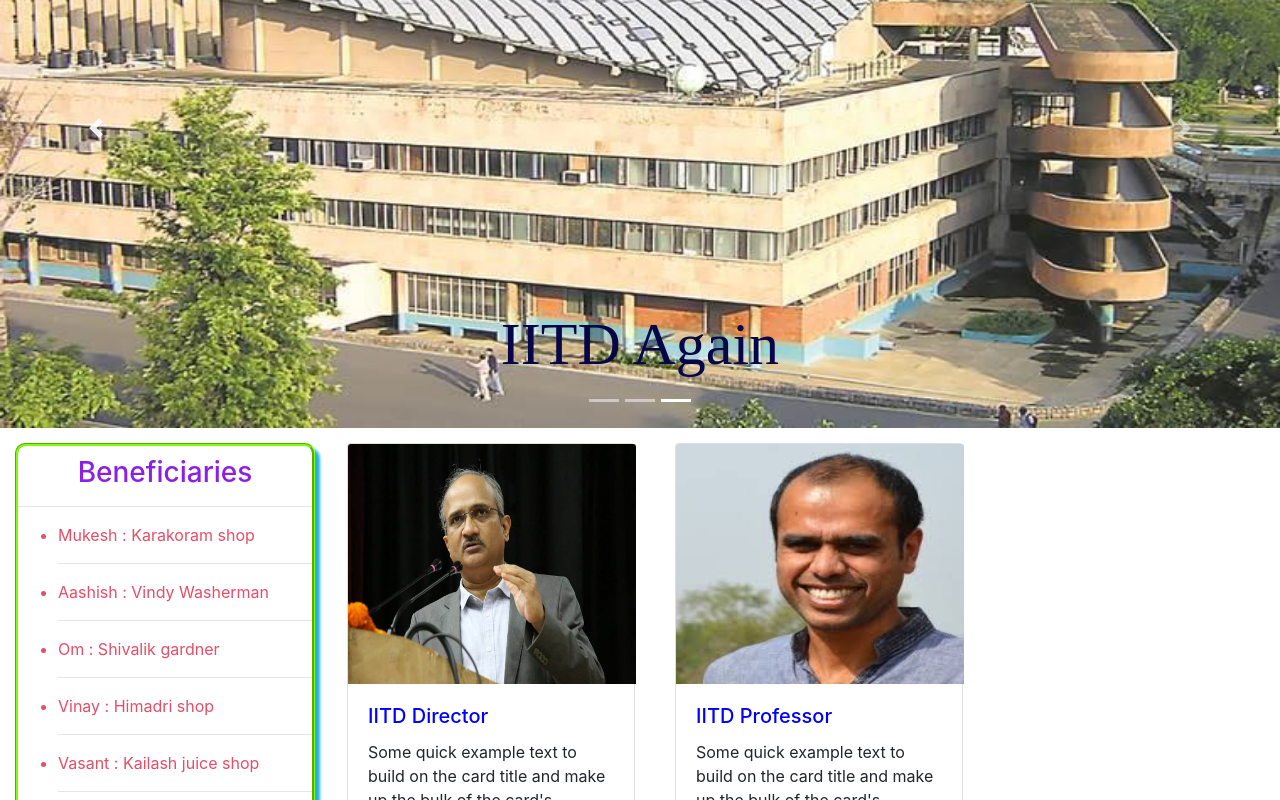
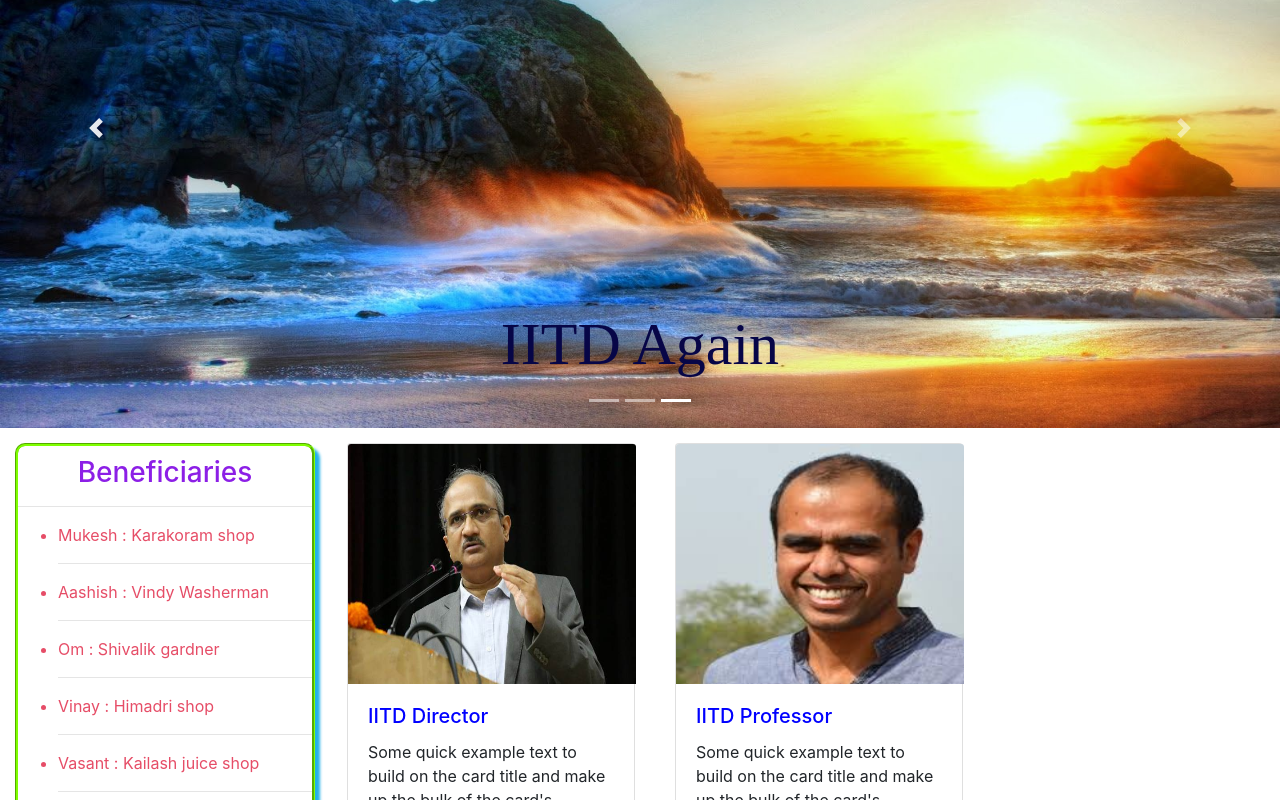
Before and after one commit to rahuljain1310/benevolent-fund, a React (Create React App) app in the folder frontend/: page / in a window 1280 px wide. Both pictures are taken after a click on the item 676 px from the left and 834 px from the top of the page. Shown: the part 434-1234 px from the top of the page. Built offline with nearby package versions, Linux system fonts and the light colour scheme.

Commit message:
Added Card, Carousel problem solved

```diff
--- a/frontend/src/Pages/bulletinboard/Card.js
+++ b/frontend/src/Pages/bulletinboard/Card.js
@@ -16,7 +16,3 @@
 }
 
 export default CardTemplate;
-
-// .card {display:inline-block;}
-// Some quick example text to build on the card title and make up the bulk of
-//             the card's content.
--- a/frontend/src/Pages/carousel/Carousel.css
+++ b/frontend/src/Pages/carousel/Carousel.css
@@ -1,4 +1,4 @@
-.carouselClass {
+.carouselImgClass {
   display: flex;
   width: 100%;
   height:600px;
--- a/frontend/src/Pages/carousel/Carousel.js
+++ b/frontend/src/Pages/carousel/Carousel.js
@@ -4,24 +4,26 @@
 import iitd from '../../Assets/iitd3.jpg';
 import rickshaw from '../../Assets/rickshawpuller.jpg';
 import iitd4 from '../../Assets/iitd4.jpg';
+import nature1 from '../../Assets/nature1.jpg';
+import nature2 from '../../Assets/nature2.jpg';
 
 function ImageCarousel () {
   return(
     <Carousel >
       <Carousel.Item className="carouselItemClass">
-        <img className="carouselClass" src={iitd} alt="poster" />
+        <img className="carouselmgClass" src={iitd} alt="poster" />
         <Carousel.Caption>
           <h2>IIT DELHI</h2>
         </Carousel.Caption>
       </Carousel.Item>
       <Carousel.Item className="carouselItemClass">
-        <img className="carouselClass" src={rickshaw} alt="poster" />
+        <img className="carouselImgClass" src={nature1} alt="poster" />
         <Carousel.Caption>
           <h2>Rickshawpuller at IITD</h2>
         </Carousel.Caption>
       </Carousel.Item>
       <Carousel.Item className="carouselItemClass">
-        <img className="carouselClass" src={iitd4} alt="poster" />
+        <img className="carouselImgClass" src={nature2} alt="poster" />
         <Carousel.Caption>
           <h2>IITD Again</h2>
         </Carousel.Caption>
```
